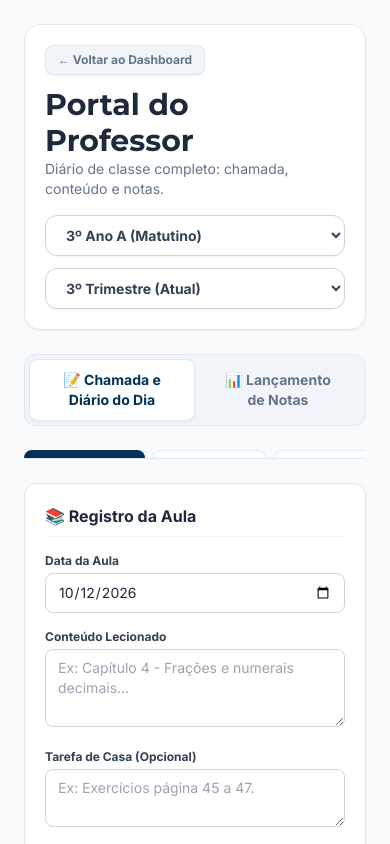
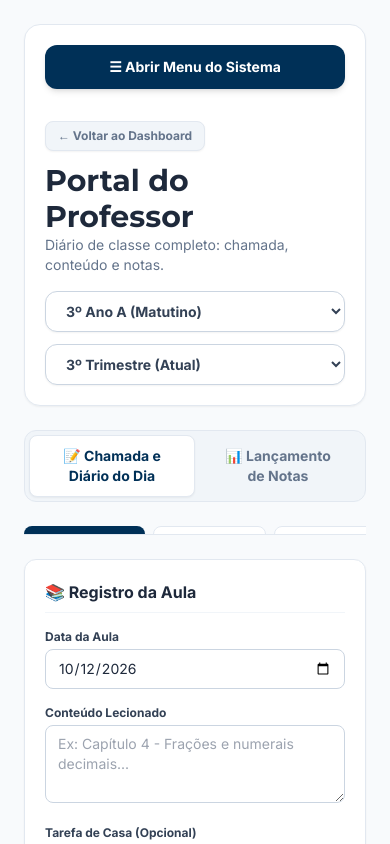
Before and after one commit to abraaolucas-dev/peniel-erp, a plain HTML site: page notas.html in a window 390 px wide. Drawn offline with nearby package versions, Linux system fonts and the light colour scheme.

Commit message:
Add mobile menu functionality with overlay

```diff
--- a/notas.html
+++ b/notas.html
@@ -554,5 +554,57 @@
             }
         }
     </script>
+
+    <!-- ======================================================= -->
+    <!-- SCRIPT DO MENU MOBILE (IPHONE / ANDROID) -->
+    <!-- ======================================================= -->
+    <script>
+        document.addEventListener('DOMContentLoaded', () => {
+            const menuLateral = document.querySelector('aside');
+            const header = document.querySelector('header');
+
+            // Verifica se a tela tem menu lateral e se não está no modo Gestor Tela Cheia
+            if (menuLateral && header && !document.getElementById('btnMobile')) {
+
+                // 1. Adapta as classes do Tailwind para o menu deslizar no celular
+                menuLateral.classList.remove('hidden'); // Remove o bloqueio original
+                menuLateral.classList.add(
+                    'fixed', 'left-0', 'top-0', 'h-full', 'z-[100]',
+                    'transform', '-translate-x-full', 'transition-transform', 'duration-300',
+                    'md:relative', 'md:translate-x-0' // Mantém fixo no Computador
+                );
+
+                // 2. Cria o Fundo Escuro (Overlay) para a tela do iPhone
+                const overlay = document.createElement('div');
+                overlay.className = 'fixed inset-0 bg-slate-900/60 z-[90] hidden backdrop-blur-sm md:hidden transition-opacity';
+                document.body.appendChild(overlay);
+
+                // 3. Função para Abrir e Fechar o menu
+                const toggleMenu = () => {
+                    const estaFechado = menuLateral.classList.contains('-translate-x-full');
+                    if(estaFechado) {
+                        menuLateral.classList.remove('-translate-x-full');
+                        overlay.classList.remove('hidden');
+                    } else {
+                        menuLateral.classList.add('-translate-x-full');
+                        overlay.classList.add('hidden');
+                    }
+                };
+
+                // Fechar menu ao clicar no fundo escuro
+                overlay.onclick = toggleMenu;
+
+                // 4. Cria o Botão "Hambúrguer" no Header (Só aparece no celular)
+                const btnMobile = document.createElement('button');
+                btnMobile.id = 'btnMobile';
+                btnMobile.className = 'md:hidden w-full sm:w-auto bg-marinho text-white px-4 py-3 rounded-xl font-bold text-sm flex items-center justify-center gap-2 shadow-md mb-4 sm:mb-0 transition active:scale-95';
+                btnMobile.innerHTML = '☰ Abrir Menu do Sistema';
+                btnMobile.onclick = toggleMenu;
+
+                // Insere o botão no topo do Header
+                header.insertBefore(btnMobile, header.firstChild);
+            }
+        });
+    </script>
 </body>
 </html>
```
